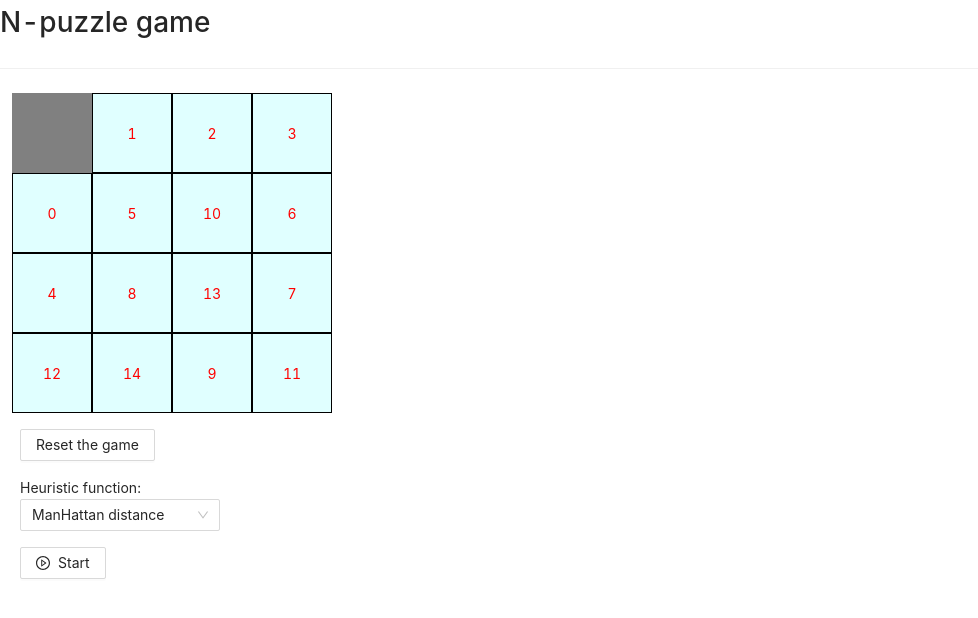
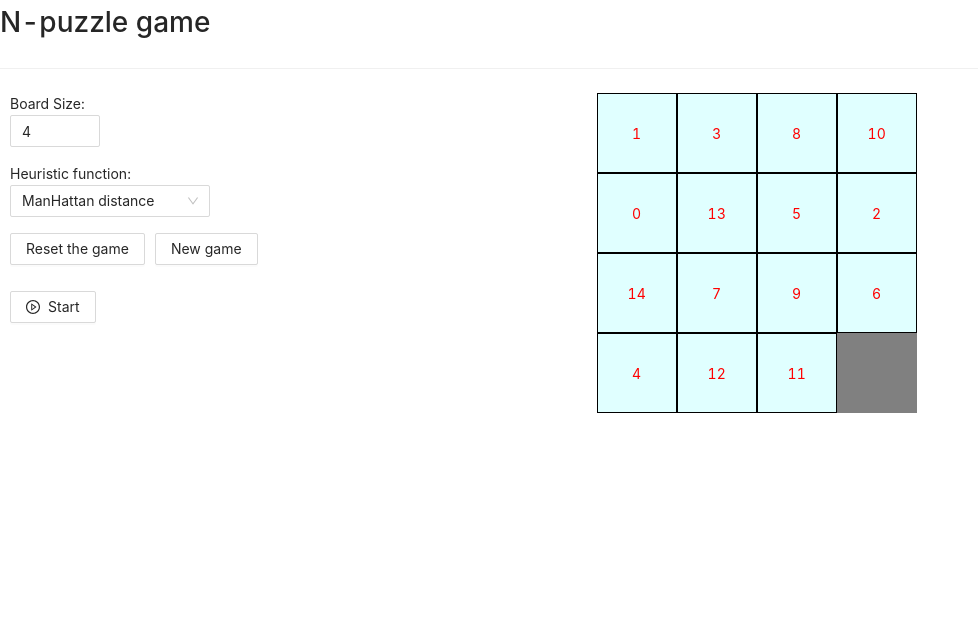
Before and after one commit to khlamat/math4992, a React (Create React App) app: page / in a window 1280 px wide. Shown: the top 618 px of the page, without its empty margins (0-978 px from the left). Built offline with nearby package versions, Linux system fonts and the light colour scheme.

Commit message:
finish the game

```diff
--- a/src/components/Boards.jsx
+++ b/src/components/Boards.jsx
@@ -1,5 +1,5 @@
 import React from "react";
-import { Col, Row } from "antd";
+import { Col } from "antd";
 import _ from "lodash";
 import Tile from "./Tile.jsx";
 import { getMoveChoices, getXYCoord, selectNeighbour, swapElement } from "../solver/utility.js";
@@ -8,8 +8,9 @@ import { useEffect } from "react/cjs/react.development";
 const Boards = ({ initialState, tiles, setTiles }) => {
   const squareLength = 80;
   useEffect(() => {
+    let boardSize = Math.sqrt(tiles.length);
     _.forEach((val, pos) => {
-      let [xPos, yPos] = getXYCoord(pos);
+      let [xPos, yPos] = getXYCoord(pos, boardSize);
       let left = `${xPos  * squareLength}px`;
       let top = `${yPos  * squareLength}px`;
       let element = document.getElementById(val);
@@ -22,30 +23,30 @@ const Boards = ({ initialState, tiles, setTiles }) => {
       onClick={(e) => {
         let targetValue = parseInt(e.target.getAttribute("val"));
         if (Number.isInteger(targetValue)) {
+          let boardSize = Math.sqrt(tiles.length);
           let emptyPos = 0;
           let targetPos = 0;
-          console.log(tiles)
           for (let i = 0; i < tiles.length; i++) {
-            if (tiles[i] === 15) {
+            if (tiles[i] === tiles.length - 1) {
               emptyPos = i;
             }
             if (tiles[i] === targetValue) {
               targetPos = i;
             }
           }
-          let moveChoices = getMoveChoices(emptyPos);
-          let move = _.find(moveChoices, move => targetPos === selectNeighbour(emptyPos, move)
+          let moveChoices = getMoveChoices(emptyPos, boardSize);
+          let move = _.find(moveChoices, move => targetPos === selectNeighbour(emptyPos, move, boardSize)
           );
           if (move) {
             setTiles(swapElement(tiles, emptyPos, targetPos));
           }
         }
       }}
-      style={style.boardStyle}
+      style={{...style.boardStyle, width: `${Math.sqrt(tiles.length) * 80}px`, height: `${Math.sqrt(tiles.length) * 80}px`}}
     >
       {_.map(initialState, (value) => {
         let pos = _.findIndex(tiles, (ele) => ele === value)
-        return <Tile key={value} value={value} pos={pos} />;
+        return <Tile boardSize={Math.sqrt(tiles.length)} key={value} value={value} pos={pos} />;
       })}
     </Col>
   );
@@ -55,9 +56,7 @@ const style = {
   boardStyle: {
     position: "relative",
     backgroundColor: "gray",
-    width: '320px',
-    height: '320px'
-
+    margin: 'auto'
   },
   rowStyle: {
     position: "relative",
--- a/src/components/GameBoard.jsx
+++ b/src/components/GameBoard.jsx
@@ -3,36 +3,42 @@ import Boards from "./Boards";
 import Heuristics from "./Heuristics";
 import {
   getMoveChoices,
-  getXYCoord,
   selectNeighbour,
   swapElement,
 } from "../solver/utility";
 import solver from "../solver/solver";
 import _ from "lodash";
-import { Button, Row, Col } from "antd";
+import { Button, Row, Col, InputNumber } from "antd";
 import { PlayCircleOutlined } from "@ant-design/icons";
 
 const GameBoard = () => {
+  const [boardSize, setBoardSize] = useState(4);
   const [heuristic, setHeuristic] = useState("manHattan");
   const [tiles, setTiles] = useState([]);
   const [initialState, setInitialState] = useState(false);
   useEffect(() => {
-    generateInitialTiles(4, 40);
-  }, []);
+    if (boardSize) {
+      generateInitialTiles();
+    }
+  }, [boardSize]);
 
-  const generateInitialTiles = (boardLength, noOfmoves) => {
-    let initialTiles = _.range(boardLength * boardLength);
-    let emptyPos = 15;
+  const generateInitialTiles = () => {
+    let noOfmoves = 200;
+    let initialTiles = _.range(boardSize * boardSize);
+    let emptyPos = initialTiles.length - 1;
     for (let i = 0; i < noOfmoves; i++) {
-      let moveChoices = getMoveChoices(emptyPos);
+      let moveChoices = getMoveChoices(emptyPos, boardSize);
       let choice = moveChoices[Math.floor(Math.random() * moveChoices.length)];
-      const newEmptyPos = selectNeighbour(emptyPos, choice);
+      const newEmptyPos = selectNeighbour(emptyPos, choice, boardSize);
       let temp = initialTiles[emptyPos];
       initialTiles[emptyPos] = initialTiles[newEmptyPos];
       initialTiles[newEmptyPos] = temp;
       emptyPos = newEmptyPos;
     }
-    console.log(initialTiles)
+    // initialTiles=[3, 12, 0, 6, 5, 1, 14, 7, 15, 2, 8, 10, 4, 9, 13, 11]
+    // initialTiles=[4, 7, 11, 2, 1, 3, 5, 10, 8, 0, 14, 9, 6, 15, 13, 12]
+    // initialTiles=[1, 10, 3, 5, 13, 0, 9, 15, 12, 2, 4, 11, 6, 8, 14, 7]
+    // initialTiles=[0, 6, 1, 7, 5, 3, 11, 2, 12, 9, 15, 14, 4, 8, 13, 10]
     setInitialState(initialTiles);
     setTiles(initialTiles);
   };
@@ -41,50 +47,53 @@ const GameBoard = () => {
     let result = solver(tiles, heuristic);
     let treeIterator = result;
     let reversePath = [];
-    console.log(treeIterator);
     while (treeIterator.parent) {
       reversePath.push(treeIterator.state.preDirection);
       treeIterator = treeIterator.parent;
     }
-    console.log(reversePath);
+    let solution = _.reverse(reversePath);
+    console.log(`Solution:`, solution);
     let emptyPos = 0;
     for (let i = 0; i < tiles.length; i++) {
-      if (tiles[i] === 15) {
+      if (tiles[i] === boardSize * boardSize - 1) {
         emptyPos = i;
       }
     }
     let newTiles = [...tiles];
-    let index = reversePath.length - 1;
+    let index = 0;
     let animation = setInterval(() => {
-      if(index >= 0){
-        let newEmptyPos = selectNeighbour(emptyPos, reversePath[index]);
+      if (index < solution.length) {
+        let newEmptyPos = selectNeighbour(
+          emptyPos,
+          solution[index],
+          boardSize
+        );
         newTiles = swapElement(newTiles, emptyPos, newEmptyPos);
         emptyPos = newEmptyPos;
-        index--;
+        index++;
         setTiles(newTiles);
-      }
-      else {
+      } else {
         clearInterval(animation)
       }
-    }, 300)
+    }, 100);
   };
 
   return (
-    <div style={styles.GameBoardStyle}>
+    <Row>
+      <Col style={styles.controlPanel} md={6} xs={24}>
         <Row justify="start" gutter={[16, 16]}>
-        <Boards
-          initialState={initialState}
-          tiles={tiles}
-          setTiles={setTiles}
+          <Col span={24}>
+            <Row>Board Size:</Row>
+            <Row>
+              <InputNumber
+                min={3}
+                max={10}
+                value={boardSize}
+                onChange={(value) => {
+                  setBoardSize(Math.floor(value));
+                }}
               />
-        <Col span={24}>
-          <Button
-            onClick={() => {
-              generateInitialTiles(4, 300);
-            }}
-          >
-            Reset the game
-          </Button>
+            </Row>
           </Col>
           <Col span={24}>
             <Heuristics
@@ -93,18 +102,54 @@ const GameBoard = () => {
             ></Heuristics>
           </Col>
           <Col span={24}>
-          <Button icon={<PlayCircleOutlined />} onClick={solveGame}>
+            <Button
+              style={{margin: '0 10px 10px 0'}}
+              onClick={() => {
+                setTiles(initialState);
+              }}
+            >
+              Reset the game
+            </Button>
+            <Button
+              onClick={() => {
+                generateInitialTiles(100);
+              }}
+            >
+              New game
+            </Button>
+          </Col>
+          <Col span={24}>
+            <Button style={{marginBottom: '10px'}} icon={<PlayCircleOutlined />} onClick={solveGame}>
               Start
             </Button>
           </Col>
         </Row>
-    </div>
+      </Col>
+      <Col span={16} style={{backgroundColor: ''}}>
+        <Row justify="start" gutter={[16, 16]}>
+          <Col span={24} style={styles.GameBoardStyle}>
+            <Boards
+              initialState={initialState}
+              tiles={tiles}
+              setTiles={setTiles}
+            />
+          </Col>
+        </Row>
+      </Col>
+    </Row>
   );
 };
 
 const styles = {
   GameBoardStyle: {
-    margin: "0 20px",
+    // margin: "0 20px",
+    // backgroundColor: 'rgb(153,51,255)'
   },
+  controlPanel: {
+    marginLeft: '10px',
+    // backgroundColor: '#e98074',
+    // borderStyle: 'solid',
+    // borderWidth: '1px'
+  }
 };
 export default GameBoard;
--- a/src/components/Tile.jsx
+++ b/src/components/Tile.jsx
@@ -1,14 +1,13 @@
 import React from "react";
-import { Col } from "antd";
 import { getXYCoord } from "../solver/utility";
 
-const Tile = ({ value, pos }) => {
+const Tile = ({ boardSize, value, pos }) => {
   const squareLength = 80;
-  let [xPos, yPos] = getXYCoord(pos);
-  let left = `${xPos  * squareLength}px`;
-  let top = `${yPos  * squareLength}px`;
+  let [xPos, yPos] = getXYCoord(pos, boardSize);
+  let left = `${xPos * squareLength}px`;
+  let top = `${yPos * squareLength}px`;
   return (
-    value !== 15 && (
+    value !== boardSize * boardSize - 1 && (
       <div id={value} val={value} style={{ ...styles.tileStyle, left, top }}>
         {value}
       </div>
@@ -25,7 +24,7 @@ const styles = {
     lineHeight: squareLength,
     border: "1px solid black",
     color: "red",
-    transition: "all 0.5s ease-in-out",
+    transition: "all 0.2s ease-in-out",
     transitionProperty: "left, top",
     position: "absolute",
     backgroundColor: "#e0ffff",
--- a/src/solver/aStarAlgorithm.js
+++ b/src/solver/aStarAlgorithm.js
@@ -1,34 +1,29 @@
 import {
-  getXYCoord,
   getMoveChoices,
   selectNeighbour,
   swapElement,
   moveReverse,
 } from "./utility";
-import { manhattanDist } from "./heuristics";
 import PriorityQueue from "js-priority-queue";
 import _ from "lodash";
-import { queryHelpers } from "@testing-library/dom";
 
 const aStarAlgorithm = (tiles, heuristic) => {
   const initialState = createState(tiles, heuristic, 0);
   const stateTree = {
     state: initialState,
     children: [],
-    parent: null
+    parent: null,
   };
-  const allNeighbour = getAllNeighbour(initialState, heuristic);
-  stateTree.children = _.map(allNeighbour, (state) => {
+  const allNeighbourState = getAllNeighbourState(initialState, heuristic);
+  stateTree.children = _.map(allNeighbourState, (state) => {
     return {
       state,
       children: [],
-      parent: stateTree
+      parent: stateTree,
     };
   });
-
-  //   heuristic(tiles);
   let stateQueue = new PriorityQueue({
-    initialValues: stateTree.children,
+    initialValues: [stateTree, ...stateTree.children],
     comparator: (a, b) =>
       a.state.noOfMoves +
       a.state.heuristicDist -
@@ -36,18 +31,26 @@ const aStarAlgorithm = (tiles, heuristic) => {
   });
   let count = 0;
   while (stateQueue.length) {
+    if (count > 2000000) {
+      console.log('Over 2000000 iteration, stop the algorithm')
+      return {
+        // state,
+        children: [],
+        parent: null,
+      };
+    }
     count++;
     let lowest = stateQueue.dequeue();
     if (lowest.state.heuristicDist === 0) {
-      console.log(count)
+      console.log(`Number of Iteration: ${count}`);
       return lowest;
     } else {
-      let newMoveStates = getAllNeighbour(lowest.state, heuristic);
+      let newMoveStates = getAllNeighbourState(lowest.state, heuristic);
       lowest.children = _.map(newMoveStates, (state) => {
         return {
           state,
           children: [],
-          parent: lowest
+          parent: lowest,
         };
       });
       _.forEach(lowest.children, (node) => stateQueue.queue(node));
@@ -64,22 +67,23 @@ const createState = (tiles, heuristic, noOfMoves, preDirection = null) => {
   };
 };
 
-const getAllNeighbour = (state, heuristic) => {
+const getAllNeighbourState = (state, heuristic) => {
   const { tiles, noOfMoves, preDirection } = state;
+  let boardSize = Math.sqrt(tiles.length);
   let emptyPos = 0;
   for (let i = 0; i < tiles.length; i++) {
-    if (tiles[i] === 15) {
+    if (tiles[i] === tiles.length - 1) {
       emptyPos = i;
+      break;
     }
   }
   let duplicatedMove = moveReverse(preDirection);
   let moveChoices = _.filter(
-    getMoveChoices(emptyPos),
+    getMoveChoices(emptyPos, boardSize),
     (move) => move !== duplicatedMove
   );
-
   return _.map(moveChoices, (direction) => {
-    const newPos = selectNeighbour(emptyPos, direction);
+    const newPos = selectNeighbour(emptyPos, direction, boardSize);
     const newTiles = swapElement(tiles, emptyPos, newPos);
     return createState(newTiles, heuristic, noOfMoves + 1, direction);
   });
--- a/src/solver/heuristics.js
+++ b/src/solver/heuristics.js
@@ -1,21 +1,141 @@
 import _ from "lodash";
-import { getXYCoord } from './utility';
+import { getMoveChoices, getXYCoord, selectNeighbour } from "./utility";
 
 export const manhattanDist = (tiles) => {
+  let boardSize = Math.sqrt(tiles.length);
   let dist = 0;
-  // console.log(tiles)
   for (let i = 0; i < tiles.length; i++) {
-      if (tiles[i] === 15) {
-        continue;
-      }
-      const targetXpos = tiles[i] % 4;
-      const targetYpos = Math.floor(tiles[i] / 4);
-      const [currentXpos, currentYpos] = getXYCoord(i);
-      const t_dist = Math.abs(currentXpos - targetXpos) + Math.abs( currentYpos - targetYpos);
-      dist += t_dist;
-			// console.log(`i:${i % 4},j:${ Math.floor(i / 4)},targetYpos:${targetYpos},targetXpos:${targetXpos}`)
-			// console.log(t_dist)
-
+    if (tiles[i] === tiles.length - 1) {
+      continue;
+    }
+    const [targetXpos, targetYpos] = getXYCoord(tiles[i], boardSize)
+    const [currentXpos, currentYpos] = getXYCoord(i, boardSize);
+    const t_dist = Math.abs(currentXpos - targetXpos) + Math.abs(currentYpos - targetYpos);
+    dist += t_dist;
   }
   return dist;
 };
+
+const linearCorrection = (tiles) => {
+  let boardSize = Math.sqrt(tiles.length);
+  let noOfConflict = 0;
+  for (let i = 0; i < tiles.length; i++) {
+    if (tiles[i] === tiles.length - 1) {
+      continue;
+    }
+    if (tiles[i] !== i) {
+      const [targetXpos, targetYpos] = getXYCoord(tiles[i], boardSize);
+      const [currentXpos, currentYpos] = getXYCoord(i, boardSize);
+      if (targetXpos === currentXpos) {
+        for(let j = currentYpos + 1; j < boardSize; j++){
+          let pos = currentXpos + j * boardSize;
+          const [destX, destY] = getXYCoord(tiles[pos], boardSize);
+          if (destX === currentXpos && destY < targetYpos) {
+            noOfConflict++;
+            break;
+          }
+        }
+      } else if (targetYpos === currentYpos) {
+        for(let j = currentXpos + 1; j < boardSize; j++){
+          let pos = j + currentYpos * boardSize;
+          const [destX, destY] = getXYCoord(tiles[pos], boardSize);
+          if (destY === currentYpos && destX < targetXpos) {
+            noOfConflict++;
+            break;
+          }
+        }
+      }
+    }
+  }
+  return 2 * noOfConflict;
+};
+
+export const linearConflict = (tiles) => {
+  return manhattanDist(tiles) + linearCorrection(tiles);
+};
+
+const closureCorrection = (tiles) => {
+  let boardSize = Math.sqrt(tiles.length);
+  let correction = 0;
+  for (let i = 0; i < tiles.length; i++) {
+    if (tiles[i] === tiles.length - 1 || tiles[i] === i) {
+      continue;
+    }
+    let moveChoices = getMoveChoices(i, boardSize);
+    let neigLength = moveChoices.length;
+    let noOfCorrect = 0;
+    _.forEach(moveChoices, (choice) => {
+      let neigPos = selectNeighbour(i, choice, boardSize);
+      if (tiles[neigPos] === neigPos) {
+        noOfCorrect++;
+      }
+    });
+    if(noOfCorrect === neigLength - 1){
+      correction += 1;
+    }
+    if (noOfCorrect === neigLength) {
+      correction += 2;
+    }
+  }
+  return correction;
+};
+
+export const closureConflict = (tiles) => {
+  return manhattanDist(tiles) + closureCorrection(tiles);
+};
+
+export const mixConflict = (tiles) => {
+  return manhattanDist(tiles) + Math.max(closureCorrection(tiles), linearCorrection(tiles));
+};
+
+export const combineConflict = (tiles) => {
+  let boardSize = Math.sqrt(tiles.length);
+  let correction = 0;
+  let noOfConflict = 0;
+  for (let i = 0; i < tiles.length; i++) {
+    if (tiles[i] === tiles.length - 1 ) {
+      continue;
+    }
+    if(tiles[i] !== i) {
+      let moveChoices = getMoveChoices(i, boardSize);
+      let neigLength = moveChoices.length;
+      let noOfCorrect = 0;
+      _.forEach(moveChoices, (choice) => {
+        let neigPos = selectNeighbour(i, choice, boardSize);
+        if (tiles[neigPos] === neigPos) {
+          noOfCorrect++;
+        }
+      });
+      if (noOfCorrect === neigLength - 1) {
+        correction += 1;
+      }
+
+      if (noOfCorrect === neigLength) {
+        correction += 2;
+      }
+
+      const [targetXpos, targetYpos] = getXYCoord(tiles[i], boardSize);
+      const [currentXpos, currentYpos] = getXYCoord(i, boardSize);
+      if (targetXpos === currentXpos) {
+        for(let j = currentYpos + 1; j < boardSize; j++){
+          let pos = currentXpos + j * boardSize;
+          if (pos === tiles[pos]) continue;
+          const [destX, destY] = getXYCoord(tiles[pos], boardSize);
+          if (destX === currentXpos && destY < targetYpos) {
+            noOfConflict++;
+          }
+        }
+      } else if (targetYpos === currentYpos) {
+        for(let j = currentXpos + 1; j < boardSize; j++){
+          let pos = j + currentYpos * boardSize;
+          if (pos === tiles[pos]) continue;
+          const [destX, destY] = getXYCoord(tiles[pos], boardSize);
+          if (destY === currentYpos && destX < targetXpos) {
+            noOfConflict++;
+          }
+        }
+      }
+    }
+  }
+  return correction + 2 * (noOfConflict) +  manhattanDist(tiles);
+}
--- a/src/solver/utility.js
+++ b/src/solver/utility.js
@@ -1,37 +1,35 @@
-import _ from "lodash";
-
-export const getXYCoord = (pos) => {
-  return [pos % 4, Math.floor(pos / 4)];
+export const getXYCoord = (pos, boardSize) => {
+  return [pos % boardSize, Math.floor(pos / boardSize)];
 };
 
-export const getMoveChoices = (pos) => {
+export const getMoveChoices = (pos, boardSize) => {
   let moveChoices = [];
-  let [xPos, yPos] = getXYCoord(pos);
+  let [xPos, yPos] = getXYCoord(pos, boardSize);
   if (xPos !== 0) {
     moveChoices.push("left");
   }
-  if (xPos !== 3) {
+  if (xPos !== boardSize - 1) {
     moveChoices.push("right");
   }
   if (yPos !== 0) {
     moveChoices.push("top");
   }
-  if (yPos !== 3) {
+  if (yPos !== boardSize - 1) {
     moveChoices.push("bottom");
   }
   return moveChoices;
 };
 
-export const selectNeighbour = (pos, choice) => {
+export const selectNeighbour = (pos, choice, boardSize) => {
   switch (choice) {
     case "left":
       return pos - 1;
     case "right":
       return pos + 1;
     case "top":
-      return pos - 4;
+      return pos - boardSize;
     case "bottom":
-      return pos + 4;
+      return pos + boardSize;
     default:
       return pos;
   }
```
Also changed, not shown: src/components/Heuristics.jsx (+5 -2 lines), src/solver/solver.js (+14 -5 lines). Lines whose indentation alone changed are shown as unchanged.
